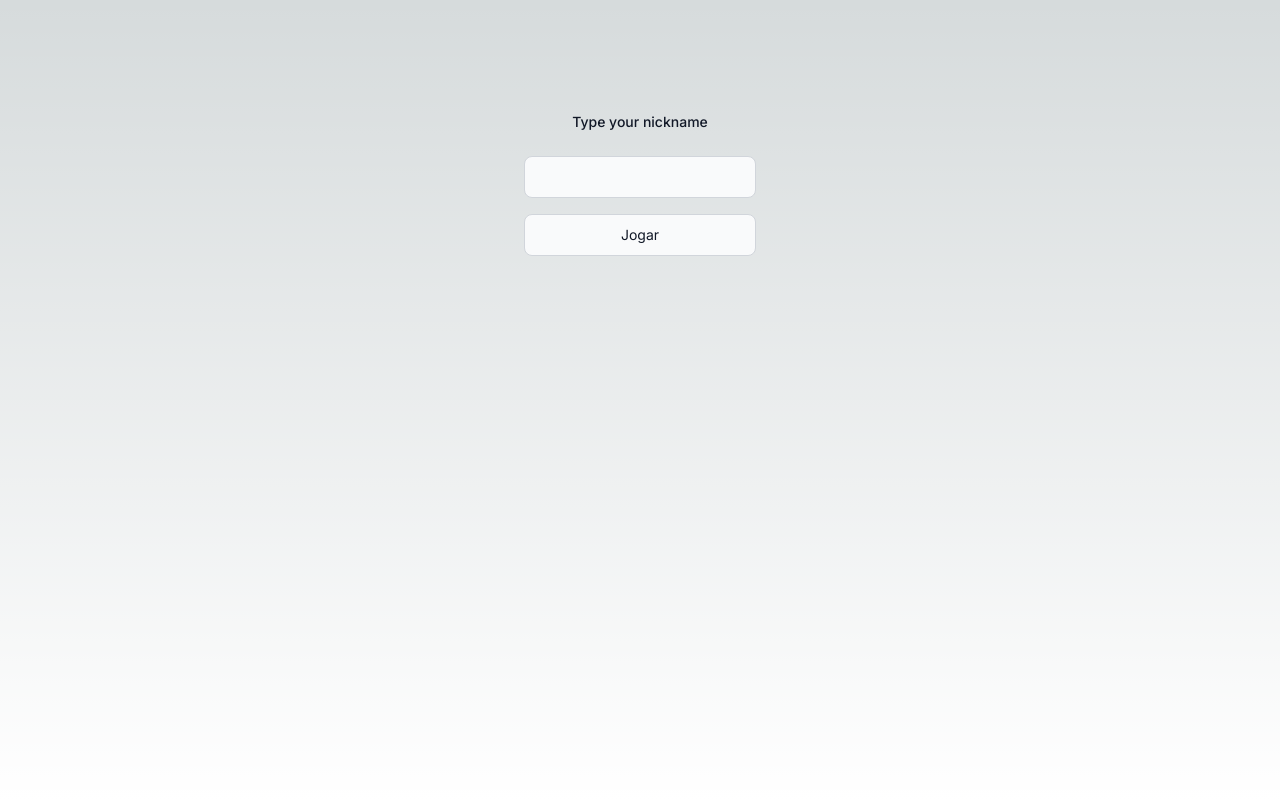
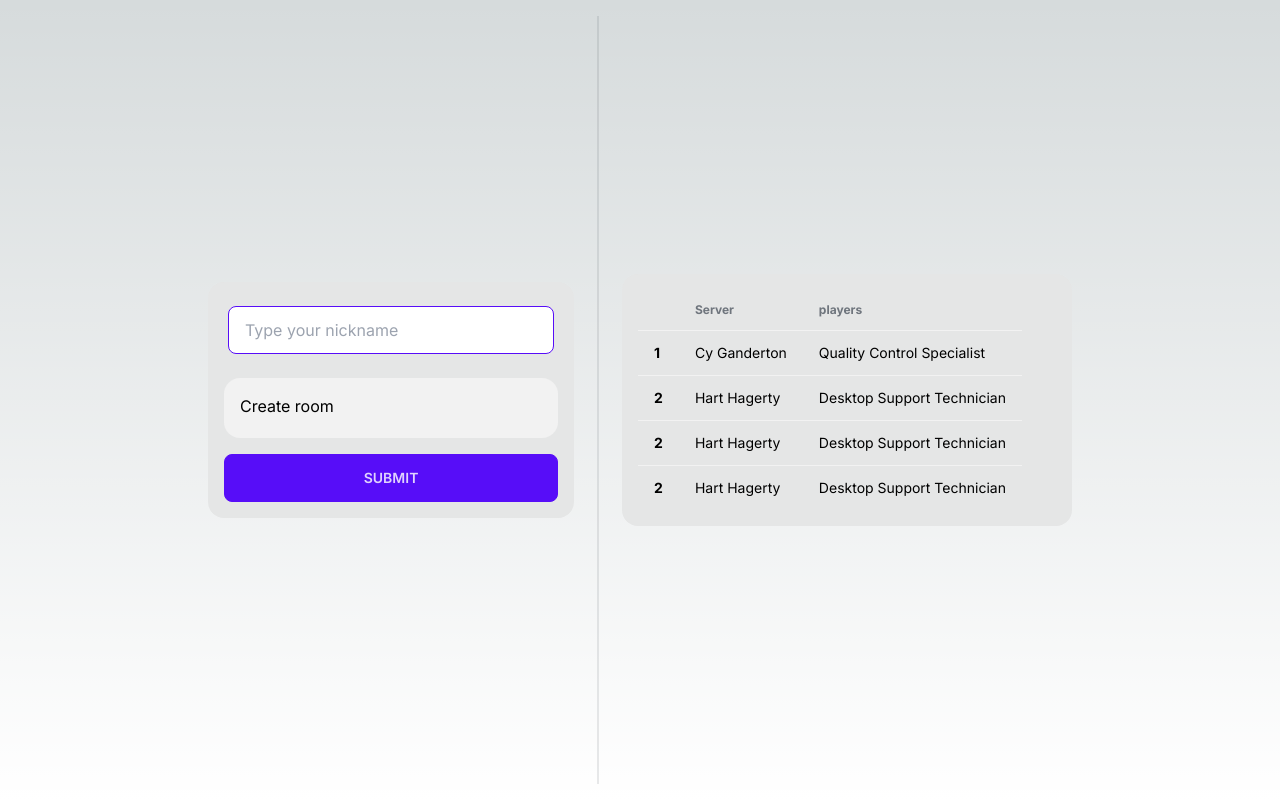
Before and after one commit to marcosewbank/project-meme, a Next.js app in the folder client/: page / in a window 1280 px wide. Built offline with nearby package versions, Linux system fonts and the light colour scheme; no server answers.

Commit message:
FEAT: home UI improvement

```diff
--- a/client/package.json
+++ b/client/package.json
@@ -13,6 +13,7 @@
     "@types/react": "18.2.21",
     "@types/react-dom": "18.2.7",
     "autoprefixer": "10.4.15",
+    "dotenv": "^16.3.1",
     "eslint": "8.48.0",
     "eslint-config-next": "13.4.19",
     "next": "13.4.19",
@@ -22,5 +23,8 @@
     "socket.io-client": "^4.7.2",
     "tailwindcss": "3.3.3",
     "typescript": "5.2.2"
+  },
+  "devDependencies": {
+    "daisyui": "^3.7.4"
   }
 }
--- a/client/src/app/page.tsx
+++ b/client/src/app/page.tsx
@@ -1,81 +1,147 @@
 "use client";
 
-import { io } from "socket.io-client";
-import { useState, FormEvent } from "react";
-import { useRouter } from "next/navigation";
+import { FormEvent } from "react";
 
-import { EVENT } from "../utils";
+// type CreateRoomResponse<T = "error" | "success"> = T extends "success"
+//   ? {
+//       type: T;
+//       room: string;
+//       public: boolean;
+//     }
+//   : {
+//       type: T;
+//       message: string;
+//     };
 
-const socket = io("http://localhost:3333", {
-  withCredentials: false,
-});
-
-interface FormDataI {
-  name: string;
+interface RoomsData {
+  [roomName: string]: number;
 }
 
+// async function Rooms() {
+//   const rooms: RoomsData = await (
+//     await fetch(`http://localhost:3333/rooms`)
+//   ).json();
+//   return { rooms };
+// }
+
 export default function Home() {
-  const router = useRouter();
+  // const rooms = Rooms();
+  // console.log("🚀 ~ file: page.tsx:38 ~ Home ~ rooms:", rooms);
 
-  const [formData, setFormData] = useState<FormDataI>({
-    name: "",
-  });
+  async function onSubmit(event: FormEvent<HTMLFormElement>) {
+    event.preventDefault();
 
-  const handleChange = (event: React.ChangeEvent<HTMLInputElement>) => {
-    const { name, value } = event.target;
-    setFormData((prevState) => ({ ...prevState, [name]: value }));
-  };
+    console.log("🚀 ~ file: page.tsx:40 ~ onSubmit ~ event:", event);
 
-  const handleSubmit = (event: FormEvent) => {
-    event.preventDefault();
-    event.stopPropagation();
+    // if (room.name == "") {
+    //   alert("Input is empty");
+    //   return;
+    // }
 
-    const { name } = formData;
-    socket.emit(
-      EVENT.PLAYER_JOINED,
-      { player: { name } },
-      (response: { id: string }) => {
-        window.localStorage.setItem("auth", response.id);
+    // let response: CreateRoomResponse = await(
+    //   await fetch(`${process.env.FRONTEND_URL}/createRoom`, {
+    //     method: "POST",
+    //     headers: {
+    //       Accept: "application/json",
+    //       "Content-Type": "application/json",
+    //     },
+    //     body: JSON.stringify({
+    //       name: room.name,
+    //       public: room.public,
+    //     }),
+    //   })
+    // ).json();
 
-        return router.push(`/room/${response.id}`);
+    // if (response.type == "success") {
+    //   redirect(`/${response.room}`);
+    // } else {
+    //   alert(response.message);
+    // }
   }
-    );
-  };
 
   return (
-    <main className="flex min-h-screen flex-col items-center justify-between p-24">
-      <form
-        onSubmit={handleSubmit}
-        className="flex flex-col items-center justify-center p-4 gap-4"
-      >
+    <main className="flex flex-row w-full min-h-screen items-center justify-center p-4 max-w-4xl m-auto">
+      <div className="grid flex-grow card bg-base-300 rounded-box place-items-center">
+        <form className="flex flex-col p-4 gap-4 w-full" onSubmit={onSubmit}>
           <label
             htmlFor="name"
-          className="block mb-2 text-sm font-medium text-gray-900 dark:text-white"
+            className="flex flex-col items-start label cursor-pointer gap-2"
           >
-          Type your nickname
+            <span className="label-text hidden">Type your nickname</span>
+            <input
+              type="text"
+              className="input input-bordered input-primary w-full"
+              placeholder="Type your nickname"
+            />
           </label>
+          <div className="form-control">
+            <div className="collapse bg-base-200">
+              <input type="checkbox" className="peer" />
 
+              <div className="collapse-title">Create room</div>
+              <div className="collapse-content">
                 <input
-          className="bg-gray-50 border border-gray-300 text-gray-900 text-sm rounded-lg focus:ring-blue-500 focus:border-blue-500 block w-full p-2.5 dark:bg-gray-700 dark:border-gray-600 dark:placeholder-gray-400 dark:text-white dark:focus:ring-blue-500 dark:focus:border-blue-500"
-          minLength={3}
-          maxLength={14}
                   type="text"
-          id="name"
-          name="name"
-          value={formData.name}
-          onChange={handleChange}
-          required
-          aria-required="true"
-          autoComplete="off"
+                  className="input input-bordered input-primary w-full"
+                  placeholder="Room name"
                 />
-
-        <button
-          type="submit"
-          className="bg-gray-50 border border-gray-300 text-gray-900 text-sm rounded-lg focus:ring-blue-500 focus:border-blue-500 block w-full p-2.5 dark:bg-gray-700 dark:border-gray-600 dark:placeholder-gray-400 dark:text-white dark:focus:ring-blue-500 dark:focus:border-blue-500"
-        >
-          Jogar
+                <label className="label cursor-pointer flex justify-start gap-3">
+                  <input
+                    type="checkbox"
+                    className="checkbox checkbox-primary"
+                  />
+                  <span className="label-text min-w-20">Public room</span>
+                </label>
+              </div>
+            </div>
+          </div>
+          <button className="btn btn-primary" type="submit">
+            Submit
           </button>
         </form>
+      </div>
+      <div className="divider divider-horizontal" />
+
+      <div className="grid flex-grow card bg-base-300 rounded-box place-items-center">
+        <div className="flex flex-col justify-start items-start p-4 gap-4 w-full">
+          <div className="overflow-x-auto">
+            <table className="table">
+              {/* head */}
+              <thead>
+                <tr>
+                  <th></th>
+                  <th>Server</th>
+                  <th>players</th>
+                </tr>
+              </thead>
+              <tbody>
+                {/* row 1 */}
+                <tr>
+                  <th>1</th>
+                  <td>Cy Ganderton</td>
+                  <td>Quality Control Specialist</td>
+                </tr>
+                {/* row 2 */}
+                <tr>
+                  <th>2</th>
+                  <td>Hart Hagerty</td>
+                  <td>Desktop Support Technician</td>
+                </tr>
+                <tr>
+                  <th>2</th>
+                  <td>Hart Hagerty</td>
+                  <td>Desktop Support Technician</td>
+                </tr>
+                <tr>
+                  <th>2</th>
+                  <td>Hart Hagerty</td>
+                  <td>Desktop Support Technician</td>
+                </tr>
+              </tbody>
+            </table>
+          </div>
+        </div>
+      </div>
     </main>
   );
 }
--- a/client/tailwind.config.ts
+++ b/client/tailwind.config.ts
@@ -2,19 +2,19 @@ import type { Config } from 'tailwindcss'
 
 const config: Config = {
   content: [
-    './src/pages/**/*.{js,ts,jsx,tsx,mdx}',
-    './src/components/**/*.{js,ts,jsx,tsx,mdx}',
-    './src/app/**/*.{js,ts,jsx,tsx,mdx}',
+    "./src/pages/**/*.{js,ts,jsx,tsx,mdx}",
+    "./src/components/**/*.{js,ts,jsx,tsx,mdx}",
+    "./src/app/**/*.{js,ts,jsx,tsx,mdx}",
   ],
   theme: {
     extend: {
       backgroundImage: {
-        'gradient-radial': 'radial-gradient(var(--tw-gradient-stops))',
-        'gradient-conic':
-          'conic-gradient(from 180deg at 50% 50%, var(--tw-gradient-stops))',
+        "gradient-radial": "radial-gradient(var(--tw-gradient-stops))",
+        "gradient-conic":
+          "conic-gradient(from 180deg at 50% 50%, var(--tw-gradient-stops))",
       },
     },
   },
-  plugins: [],
-}
+  plugins: [require("daisyui")],
+};
 export default config
```
Also changed, not shown: 1 other file (tests, documents, lock files or other folders). Lines whose indentation alone changed are shown as unchanged.
